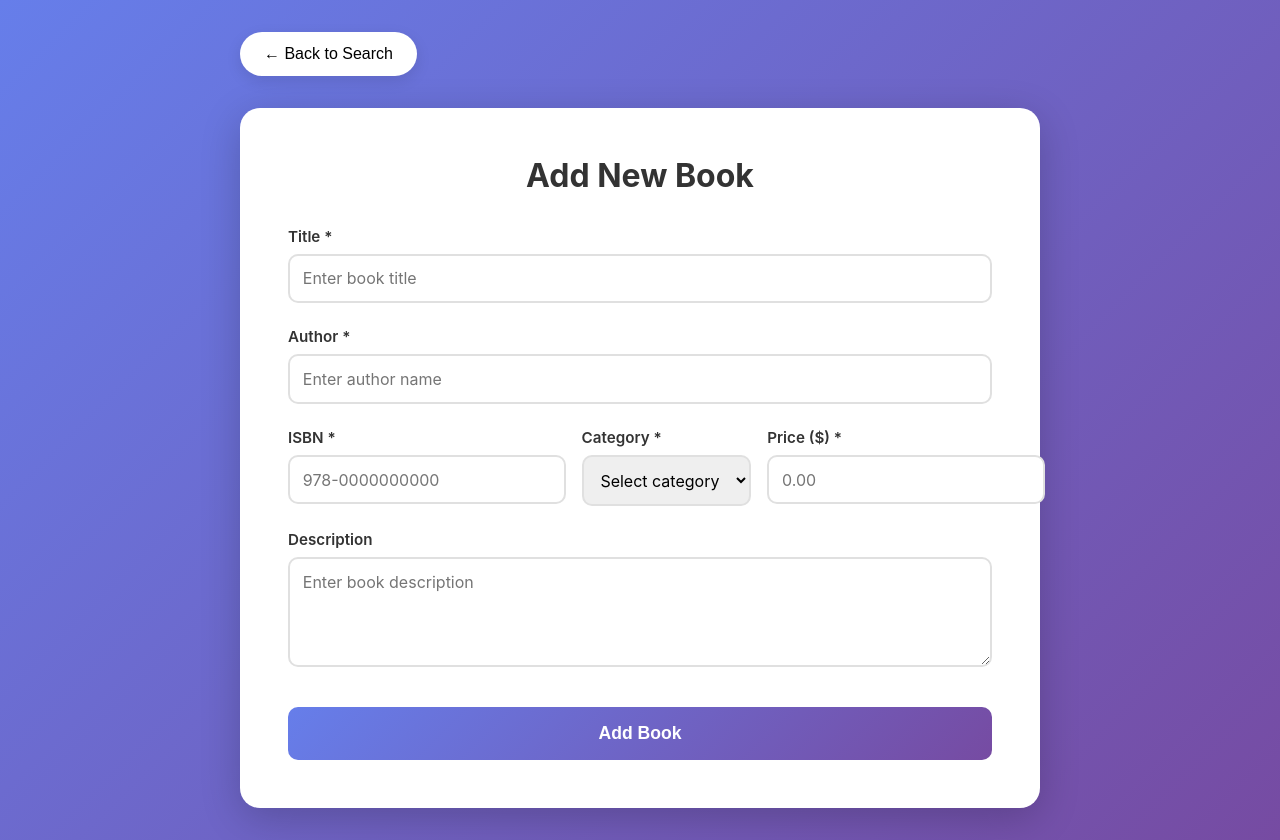
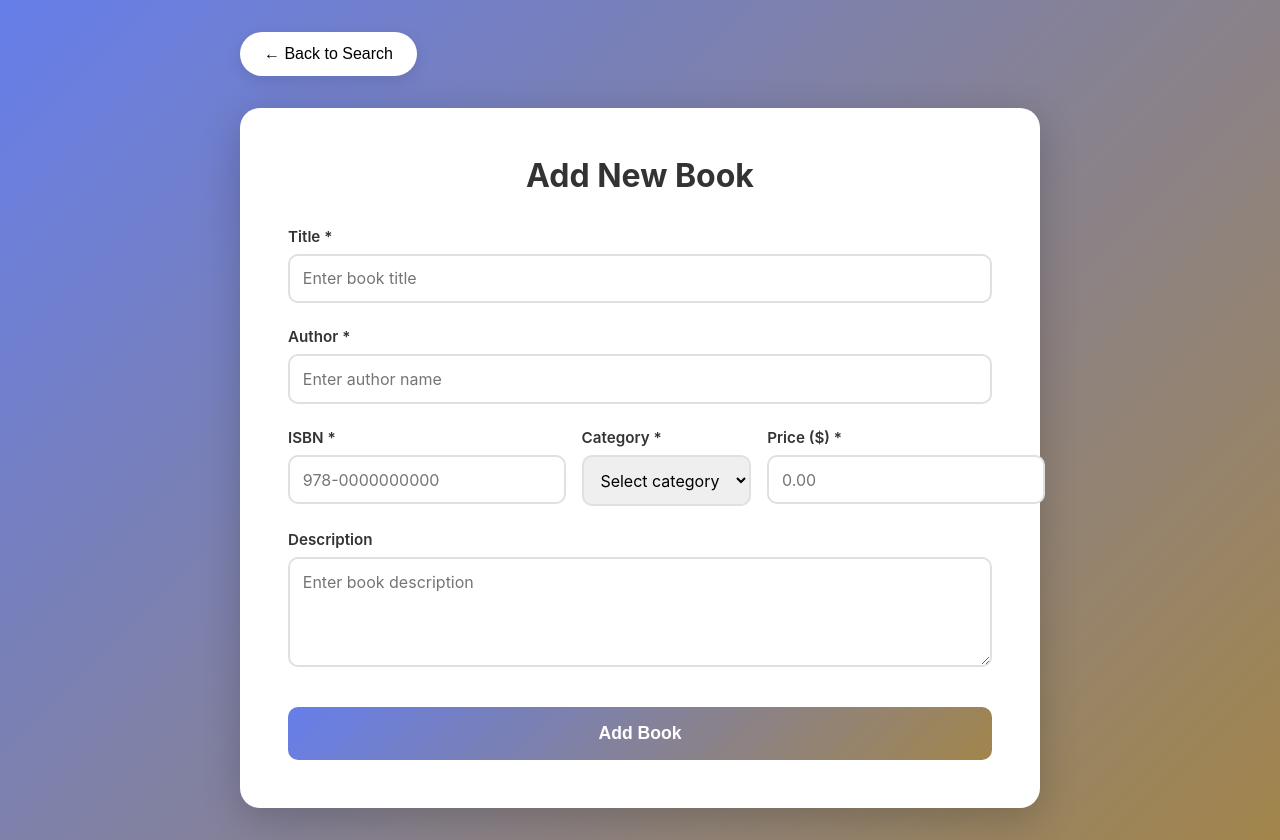
Before and after one commit to emiliaoana/search-as-you-type-elastic-search, a React (Vite) app in the folder frontend/: page / in a window 1280 px wide. Both pictures are taken after typing "Sample" into the empty fields and a click on the button "+ Add Book". Built offline with nearby package versions, Linux system fonts and the light colour scheme; no server answers.

Commit message:
changed color

```diff
--- a/frontend/src/components/AddBook.css
+++ b/frontend/src/components/AddBook.css
@@ -1,7 +1,7 @@
 .add-book-page {
   min-height: 100vh;
   padding: 2rem;
-  background: linear-gradient(135deg, #667eea 0%, #764ba2 100%);
+  background: linear-gradient(135deg, #667eea 0%, #a2854b 100%);
 }
 
 .add-book-container {
@@ -92,7 +92,7 @@
 
 .submit-button {
   padding: 1rem 2rem;
-  background: linear-gradient(135deg, #667eea 0%, #764ba2 100%);
+  background: linear-gradient(135deg, #667eea 0%, #a2854b 100%);
   color: white;
   border: none;
   border-radius: 10px;
--- a/frontend/src/components/BookCard.css
+++ b/frontend/src/components/BookCard.css
@@ -29,7 +29,7 @@
 }
 
 .book-category {
-  background: linear-gradient(135deg, #667eea 0%, #764ba2 100%);
+  background: linear-gradient(135deg, #667eea 0%, #a2854b 100%);
   color: white;
   padding: 0.3rem 0.8rem;
   border-radius: 20px;
--- a/frontend/src/components/BookDetail.css
+++ b/frontend/src/components/BookDetail.css
@@ -1,7 +1,7 @@
 .book-detail-page {
   min-height: 100vh;
   padding: 2rem;
-  background: linear-gradient(135deg, #667eea 0%, #764ba2 100%);
+  background: linear-gradient(135deg, #667eea 0%, #a2854b 100%);
 }
 
 .book-detail-container {
@@ -51,7 +51,7 @@
 }
 
 .book-detail-category {
-  background: linear-gradient(135deg, #667eea 0%, #764ba2 100%);
+  background: linear-gradient(135deg, #667eea 0%, #a2854b 100%);
   color: white;
   padding: 0.5rem 1.5rem;
   border-radius: 25px;
--- a/frontend/src/components/SearchBar.css
+++ b/frontend/src/components/SearchBar.css
@@ -45,7 +45,7 @@
 .search-button {
   padding: 1.2rem 2rem;
   border: none;
-  background: linear-gradient(135deg, #667eea 0%, #764ba2 100%);
+  background: linear-gradient(135deg, #667eea 0%, #a2854b 100%);
   color: white;
   font-size: 1rem;
   font-weight: 600;
@@ -96,7 +96,7 @@
 
 .suggestion-item:hover,
 .suggestion-item.selected {
-  background: linear-gradient(135deg, #667eea15 0%, #764ba215 100%);
+  background: linear-gradient(135deg, #667eea15 0%, #a2854b15 100%);
   padding-left: 2.5rem;
 }
 
--- a/frontend/src/index.css
+++ b/frontend/src/index.css
@@ -10,6 +10,6 @@ body {
     sans-serif;
   -webkit-font-smoothing: antialiased;
   -moz-osx-font-smoothing: grayscale;
-  background: linear-gradient(135deg, #667eea 0%, #764ba2 100%);
+  background: linear-gradient(135deg, #667eea 0%, #a2854b 100%);
   min-height: 100vh;
 }
```
